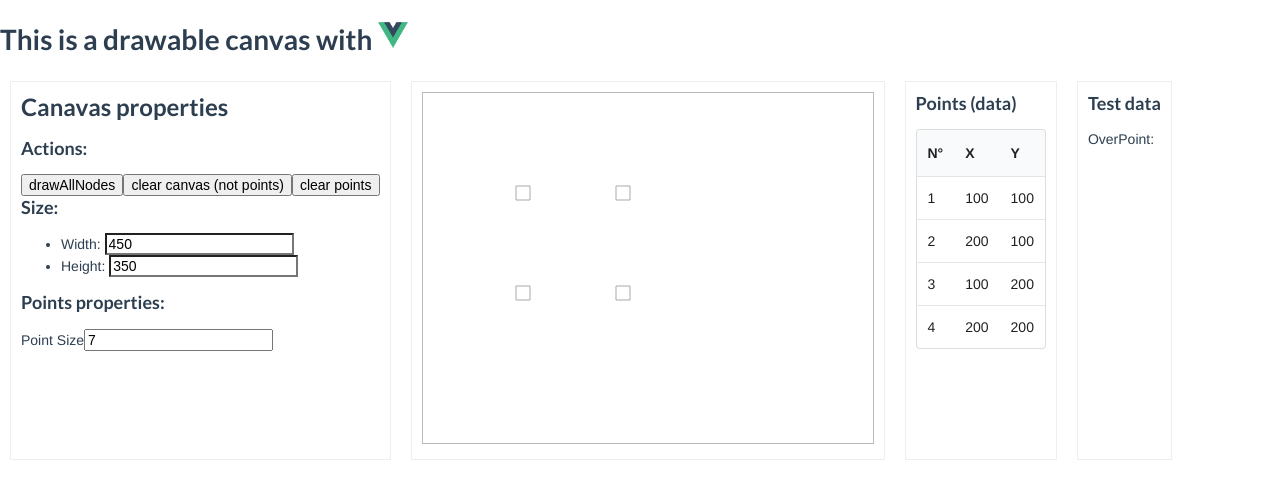
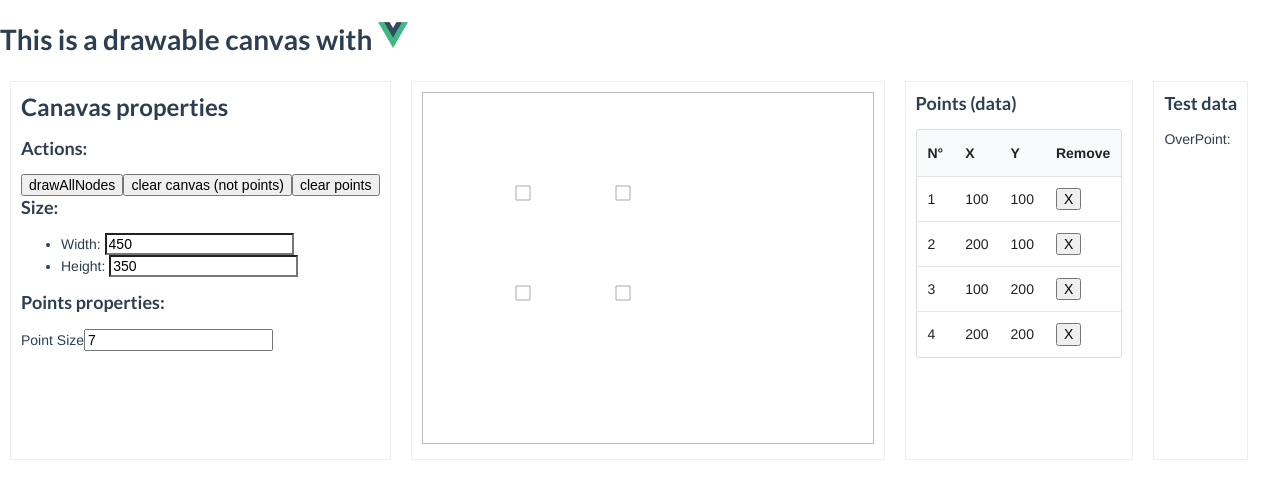
Before and after one commit to stefanonepa/vue-draw-canvas, a Vue app: page / in a window 1280 px wide. Shown: the top 498 px of the page. Built offline with nearby package versions, Linux system fonts and the light colour scheme.

Commit message:
Add remove button from list

```diff
--- a/src/components/Drawable.vue
+++ b/src/components/Drawable.vue
@@ -15,11 +15,11 @@
         <ul>
           <li>
             <label>Width: </label>
-            <input type="text" v-model="canvasWidth" />
+            <input type="text" v-model="canvasWidth">
           </li>
           <li>
             <label>Height: </label>
-            <input type="text" v-model="canvasHeight" />
+            <input type="text" v-model="canvasHeight">
           </li>
         </ul>
       </div>
@@ -27,7 +27,7 @@
       <div>
         <h3>Points properties:</h3>
         <label>Point Size</label>
-        <input type="number" v-model.number="pointSize" />
+        <input type="number" v-model.number="pointSize">
       </div>
     </div>
 
@@ -47,13 +47,14 @@
       <h3>Points (data)</h3>
       <table  class="ui selectable table">
         <thead>
-          <tr><th>N°</th><th>X</th><th>Y</th></tr>
+          <tr><th>N°</th><th>X</th><th>Y</th><th>Remove</th></tr>
         </thead>
         <tbody>
-          <tr v-for="(point, index) in points">
+          <tr v-for="(point, index) in points" :key="point">
             <td>{{index + 1}}</td>
             <td>{{point.x}}</td>
             <td>{{point.y}}</td>
+            <td><button @click="removePoint(index)">X</button></td>
             </tr>
         </tbody>
       </table>
@@ -99,6 +100,11 @@ export default {
 
   },
   methods: {
+    removePoint (index) {
+      this.points.splice(index, 1)
+      this.clear()
+      this.drawAllNodes()
+    },
     matchPoints (checkPoint, mousePoint) {
       if (mousePoint.x > checkPoint.x + this.pointSize) {
         return false
```
Also changed, not shown: 9 other files (tests, documents, lock files or other folders).
